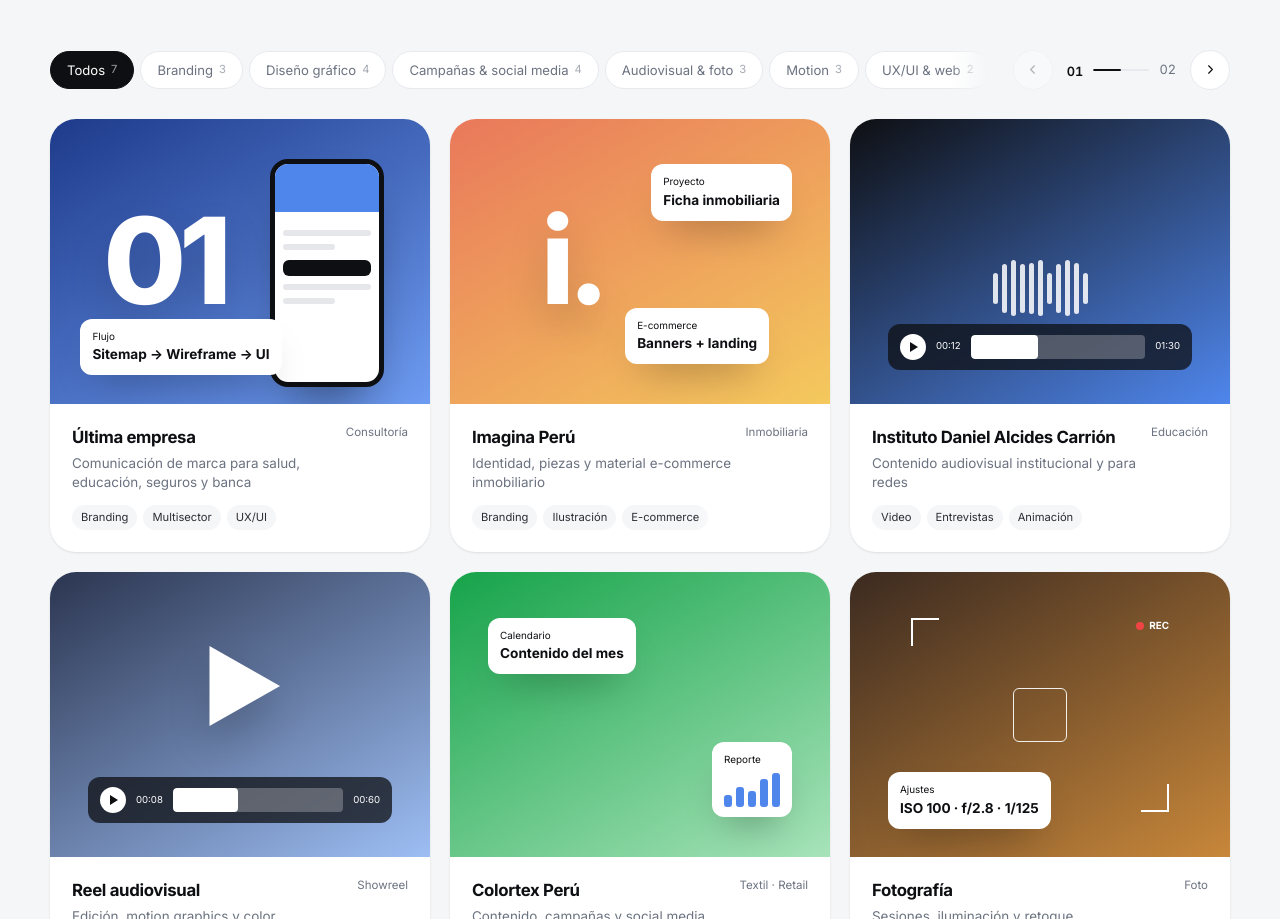
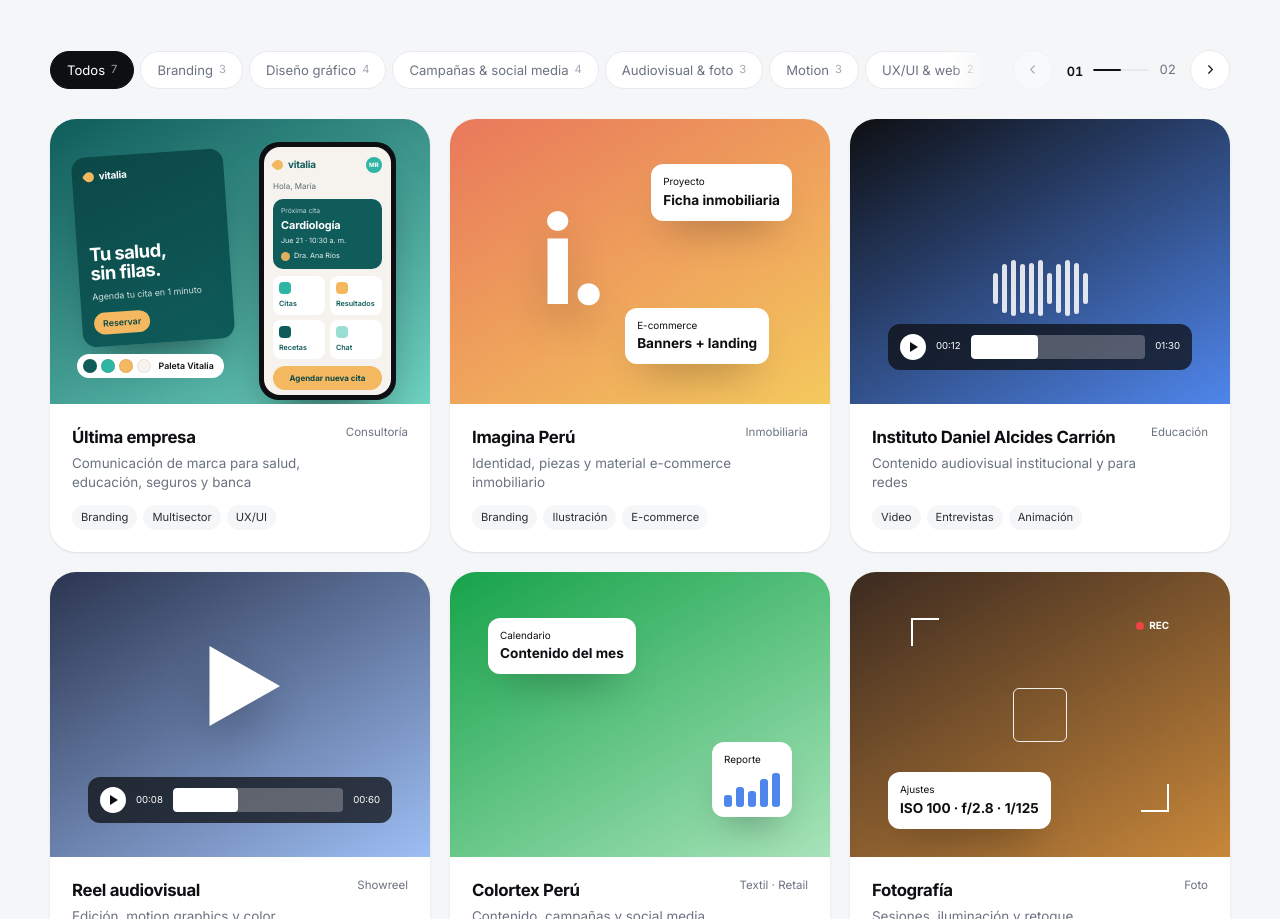
Before and after one commit to diaz99335/portafolio, a plain HTML site: page index.html in a window 1280 px wide. Shown: the part 2346-3265 px from the top of the page. Drawn offline with Linux system fonts and the light colour scheme.

Commit message:
Proyecto Última empresa: visual de caso ficticio (Vitalia)
Co-Authored-By: Claude Opus 5.5 <noreply@anthropic.com>
Claude-Session: https://claude.ai/code/session_014HjSCXqhx3dxkEiwcWycVs

```diff
--- a/index.html
+++ b/index.html
@@ -315,6 +315,37 @@ h1,h2,h3{font-family:var(--display)}
 .project .tags{flex-wrap:nowrap;overflow:hidden;-webkit-mask-image:linear-gradient(90deg,#000 85%,transparent);mask-image:linear-gradient(90deg,#000 85%,transparent)}
 .project .tag{flex:none}
 .project-body h3{white-space:nowrap;overflow:hidden;text-overflow:ellipsis}
+.vx{position:absolute;inset:0;font-family:var(--sans)}
+.vx-logo{display:inline-flex;align-items:center;gap:5px;font-weight:700;font-size:.62rem;letter-spacing:-.02em;color:#fff}
+.vx-logo i{width:10px;height:10px;border-radius:50% 50% 50% 2px;background:#F4B860;transform:rotate(45deg)}
+.vx-logo.dark{color:#0F5C5B}
+.vx-post{position:absolute;left:7%;top:12%;width:40%;aspect-ratio:4/5;border-radius:14px;padding:12px;background:linear-gradient(160deg,#0B4847,#0F5C5B);color:#fff;display:flex;flex-direction:column;gap:6px;box-shadow:0 24px 40px -18px rgba(0,0,0,.45);transform:rotate(-4deg);transition:transform .8s var(--ease)}
+.vx-post b{font-size:1.15rem;line-height:1.05;letter-spacing:-.03em;font-weight:700;margin-top:auto}
+.vx-post small{font-size:.55rem;opacity:.8}
+.vx-cta{align-self:flex-start;font-size:.55rem;font-weight:600;background:#F4B860;color:#0B4847;padding:4px 9px;border-radius:999px;margin-top:4px}
+.vx-phone{position:absolute;right:9%;top:8%;width:36%;aspect-ratio:9/17;border-radius:20px;background:#0E0F12;padding:5px;box-shadow:0 30px 50px -20px rgba(0,0,0,.55);transition:transform .8s var(--ease)}
+.project:hover .vx-phone{transform:translateY(-6px)}
+.project:hover .vx-post{transform:rotate(-6deg) translateX(-4px)}
+.vx-scr{height:100%;border-radius:16px;background:#F6F3EE;padding:10px 9px;display:flex;flex-direction:column;gap:7px;overflow:hidden}
+.vx-top{display:flex;justify-content:space-between;align-items:center}
+.vx-av{width:16px;height:16px;border-radius:50%;background:#2FB5A3;color:#fff;font-size:.38rem;font-weight:700;display:grid;place-items:center}
+.vx-hi{font-size:.5rem;color:#5B6B6A}
+.vx-next{background:#0F5C5B;color:#fff;border-radius:10px;padding:7px 8px;display:flex;flex-direction:column;gap:1px}
+.vx-next small{font-size:.42rem;opacity:.75}
+.vx-next b{font-size:.68rem;font-weight:700;letter-spacing:-.01em}
+.vx-next span{font-size:.45rem;opacity:.9}
+.vx-dr{display:flex;align-items:center;gap:4px;margin-top:3px}
+.vx-dr i{width:9px;height:9px;border-radius:50%;background:#F4B860}
+.vx-grid{display:grid;grid-template-columns:1fr 1fr;gap:5px}
+.vx-grid span{background:#fff;border-radius:8px;padding:6px;font-size:.45rem;font-weight:600;color:#0F5C5B;display:flex;flex-direction:column;gap:4px}
+.vx-grid i{width:12px;height:12px;border-radius:4px}
+.vx-grid .g1{background:#2FB5A3}.vx-grid .g2{background:#F4B860}.vx-grid .g3{background:#0F5C5B}.vx-grid .g4{background:#9ADFD4}
+.vx-btn{margin-top:auto;background:#F4B860;color:#0B4847;font-size:.5rem;font-weight:700;text-align:center;padding:6px;border-radius:999px}
+.vx-pal{position:absolute;left:7%;bottom:9%;display:flex;align-items:center;gap:4px;background:#fff;border-radius:999px;padding:5px 10px 5px 6px;box-shadow:0 14px 26px -14px rgba(0,0,0,.4)}
+.vx-pal i{width:14px;height:14px;border-radius:50%;border:1px solid rgba(0,0,0,.06)}
+.vx-pal span{font-size:.55rem;font-weight:600;margin-left:4px;color:var(--ink)}
+.case-hero .vx-post{width:18%;left:22%;top:12%}.case-hero .vx-phone{width:17%;right:24%;top:7%}.case-hero .vx-pal{left:22%;bottom:8%}
+@media (max-width:640px){.case-hero .vx-post{width:34%;left:8%}.case-hero .vx-phone{width:32%;right:8%}.case-hero .vx-pal{left:8%}}
 .pager{display:flex;align-items:center;gap:14px;flex:none;transition:opacity .4s var(--ease)}
 .pager.off{opacity:0;pointer-events:none}
 .pager .pg{width:40px;height:40px;border-radius:50%;border:1px solid var(--line);background:#fff;display:grid;place-items:center;color:var(--ink);transition:background .35s var(--ease),color .35s,border-color .35s,transform .35s var(--ease)}
@@ -2005,8 +2036,18 @@ footer{background:#111214;color:#fff;padding:72px 0 28px}
 
   /* ---------- Proyectos ---------- */
   const projects = [
-    { id:'ultima', title:'Última empresa', sub:'Comunicación de marca para salud, educación, seguros y banca', cats:['branding','grafico','campanas','uxui','marketing'], tags:['Branding','Multisector','UX/UI'], label:'Consultoría', wide:true, c1:'#1E3A8A', c2:'#6E9CF2',
-      art:`<div class="mono" style="left:30%">01</div><div class="art-phone" style="right:12%;top:14%;--c1:#4F86EC;--c2:#0E0F12"><div class="bar"></div><div class="ln"></div><div class="ln s"></div><div class="btnx"></div><div class="ln"></div><div class="ln s"></div></div><div class="art-card" style="left:8%;bottom:10%"><span>Flujo</span><b>Sitemap → Wireframe → UI</b></div>`,
+    { id:'ultima', title:'Última empresa', sub:'Comunicación de marca para salud, educación, seguros y banca', cats:['branding','grafico','campanas','uxui','marketing'], tags:['Branding','Multisector','UX/UI'], label:'Consultoría', wide:true, c1:'#0F5C5B', c2:'#6FD3C1',
+      art:`<div class="vx">
+        <div class="vx-post"><span class="vx-logo"><i></i>vitalia</span><b>Tu salud,<br>sin filas.</b><small>Agenda tu cita en 1 minuto</small><span class="vx-cta">Reservar</span></div>
+        <div class="vx-phone"><div class="vx-scr">
+          <div class="vx-top"><span class="vx-logo dark"><i></i>vitalia</span><span class="vx-av">MR</span></div>
+          <small class="vx-hi">Hola, María</small>
+          <div class="vx-next"><small>Próxima cita</small><b>Cardiología</b><span>Jue 21 · 10:30 a. m.</span><span class="vx-dr"><i></i>Dra. Ana Ríos</span></div>
+          <div class="vx-grid"><span><i class="g1"></i>Citas</span><span><i class="g2"></i>Resultados</span><span><i class="g3"></i>Recetas</span><span><i class="g4"></i>Chat</span></div>
+          <span class="vx-btn">Agendar nueva cita</span>
+        </div></div>
+        <div class="vx-pal"><i style="background:#0F5C5B"></i><i style="background:#2FB5A3"></i><i style="background:#F4B860"></i><i style="background:#F6F3EE"></i><span>Paleta Vitalia</span></div>
+      </div>`,
       summary:'En la consultora trabajé la comunicación de marca de clientes de sectores muy distintos, y también su experiencia digital, desde la estructura hasta la interfaz final.',
       role:'Diseñador Gráfico Sr. / UX/UI', company:'Última empresa', scope:'Marca, contenido y digital', tools:'Figma · Illustrator · Photoshop',
       challenge:'Cada cliente tenía su propio sector, tono y nivel de exigencia (salud, educación, aseguradoras y banca). La comunicación tenía que respetar cada marca y mantenerse consistente en todos los canales.',
```
